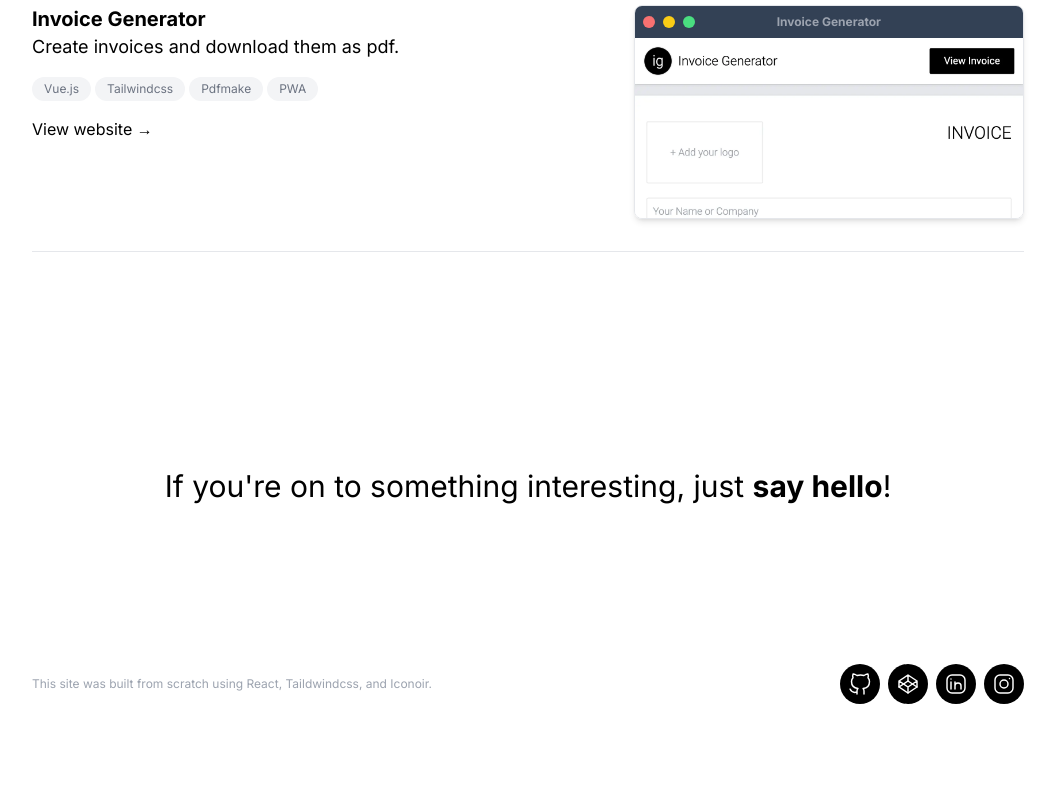
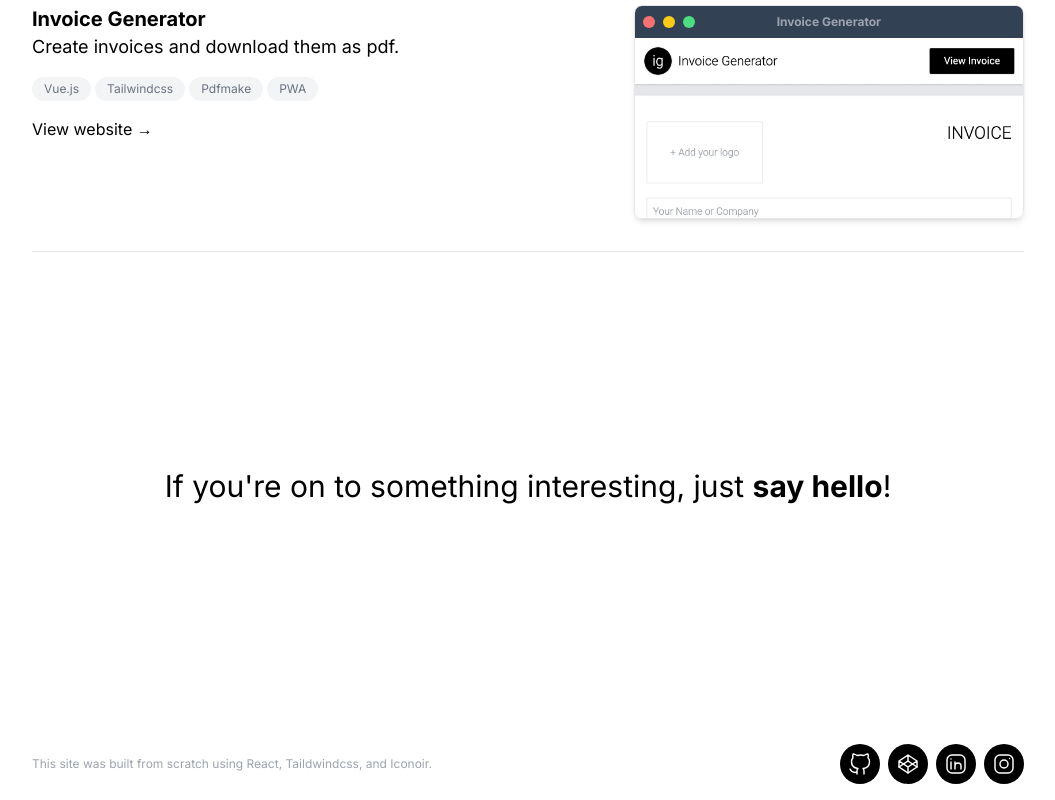
Before and after one commit to ranasun/randya.dev, a React (Vite) app: page / in a window 1280 px wide. Shown: the part 1449-2249 px from the top of the page, without its empty margins (112-1167 px from the left). Before the commit the page ends 2169 px from the top, so only its background shows below. Built offline with nearby package versions, Linux system fonts and the light colour scheme.

Commit message:
Add padding

```diff
--- a/src/Footer.tsx
+++ b/src/Footer.tsx
@@ -6,7 +6,7 @@ interface Props {
 
 const Footer: React.FC<Props> = ({ darkMode }) => {
 	return (
-		<footer>
+		<footer className="pt-20">
 			<div className="flex justify-center flex-col-reverse md:flex-row md:justify-between items-center gap-4">
 				<span className="text-xs font-light text-center text-gray-400">
 					This site was built from scratch using React, Taildwindcss,
```
